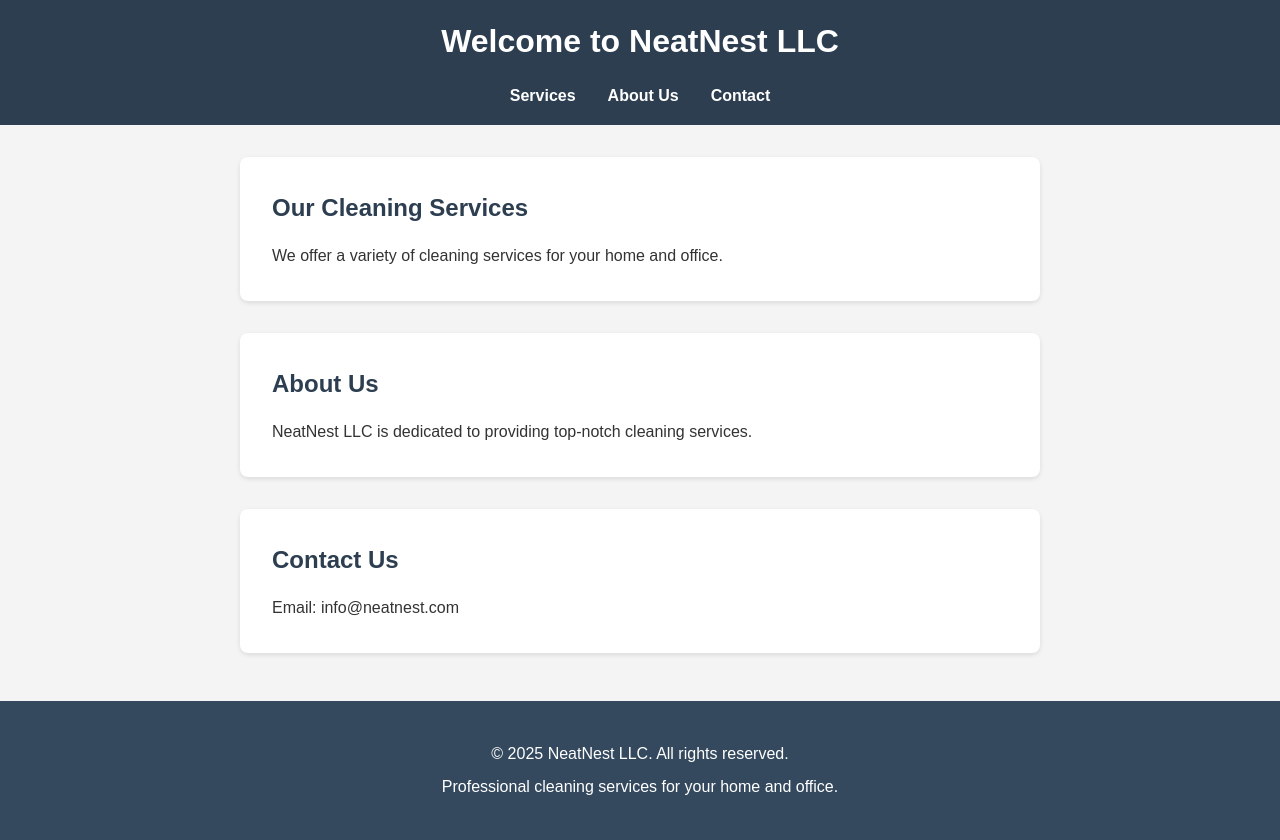
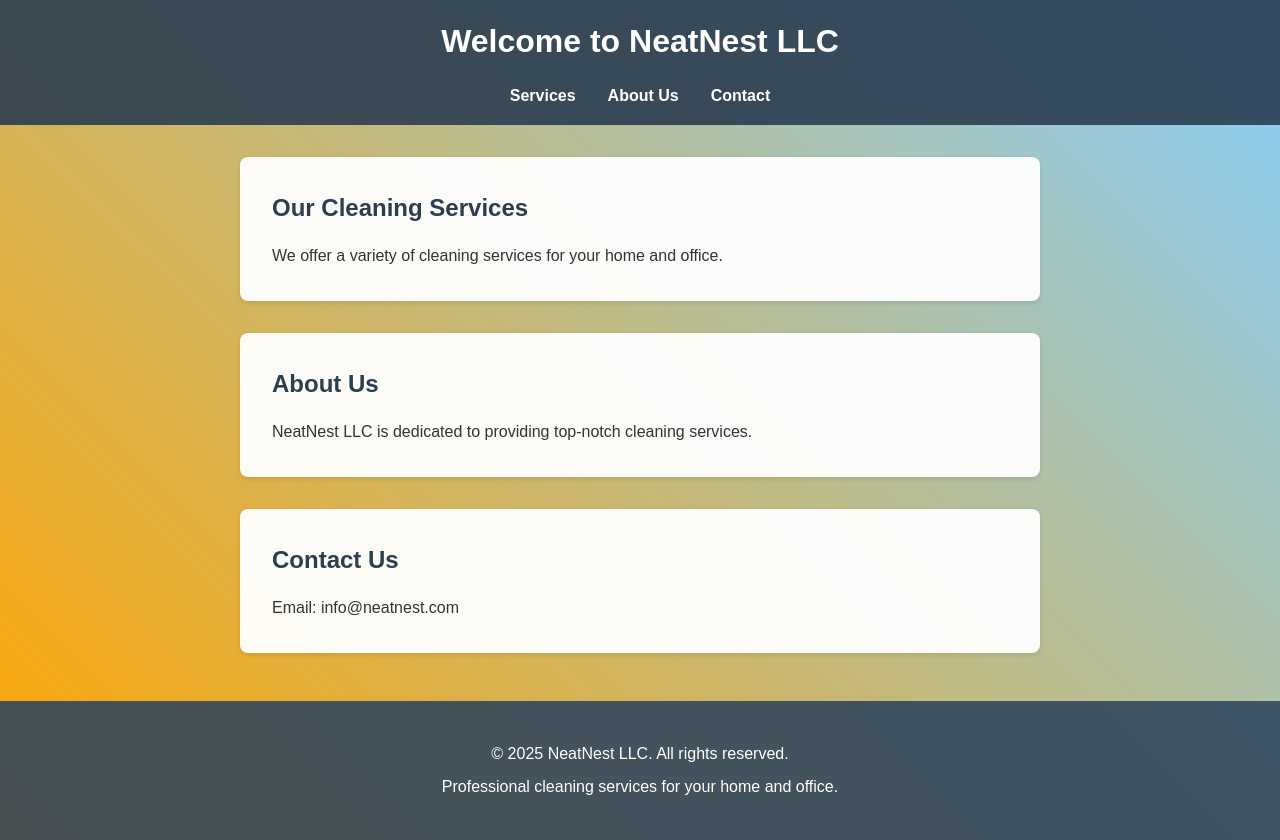
Before and after one commit to NeatNest-LLC/website, a plain HTML site: page index.html in a window 1280 px wide. Drawn offline with Linux system fonts and the light colour scheme.

Commit message:
Update styles.css with new styles

```diff
--- a/css/styles.css
+++ b/css/styles.css
@@ -10,11 +10,12 @@ body {
     font-family: Arial, sans-serif;
     line-height: 1.6;
     color: #333;
-    background-color: #f4f4f4;
+    background: linear-gradient(45deg, #FFA500, #87CEFA);
+    min-height: 100vh;
 }
 
 header {
-    background-color: #2c3e50;
+    background-color: rgba(44, 62, 80, 0.9);
     color: white;
     padding: 1rem 0;
     text-align: center;
@@ -46,7 +47,7 @@ section {
     max-width: 800px;
     margin: 2rem auto;
     padding: 2rem;
-    background-color: white;
+    background-color: rgba(255, 255, 255, 0.95);
     border-radius: 8px;
     box-shadow: 0 2px 5px rgba(0,0,0,0.1);
 }
@@ -57,7 +58,7 @@ section h2 {
 }
 
 footer {
-    background-color: #34495e;
+    background-color: rgba(52, 73, 94, 0.9);
     color: white;
     text-align: center;
     padding: 2rem 0;
```
